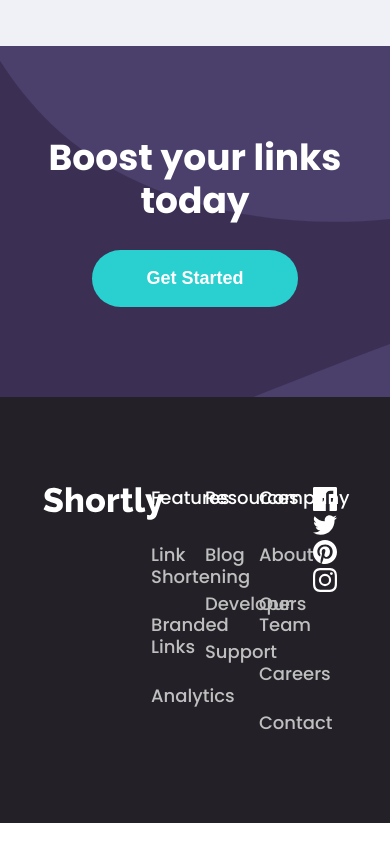
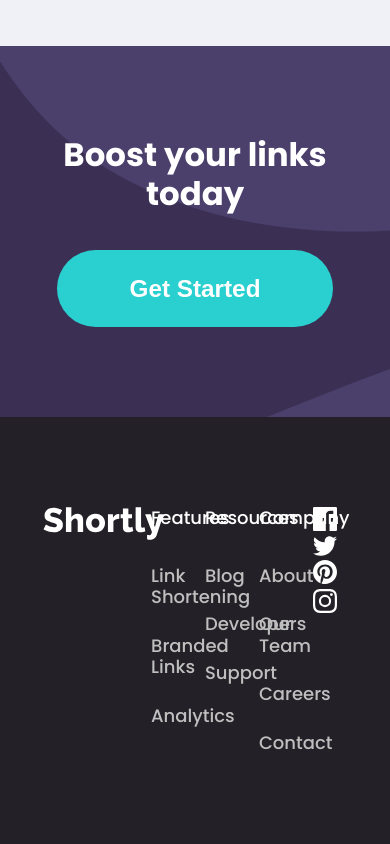
Before and after one commit to uchedotphp/url-shortener, a Vue app: page / in a window 390 px wide. Shown: the part 2699-3543 px from the top of the page. Before the commit the page ends 3522 px from the top, so only its background shows below. Built offline with nearby package versions, Linux system fonts and the light colour scheme.

Commit message:
done with GetStartedSection.vue component

```diff
--- a/src/components/GetStartedSection.vue
+++ b/src/components/GetStartedSection.vue
@@ -14,6 +14,12 @@ export default {
 </script>
 
 <style lang="scss" scoped>
+@media (max-width: 500px) {
+  .content {
+    font-size: 0.9em;
+  }
+}
+
 .getStarted {
   margin-top: 0;
   background-color: hsl(257, 27%, 26%);
@@ -26,9 +32,14 @@ export default {
 .content {
   max-width: 500px;
   text-align: center;
+  padding: 0 1.2em;
 }
 
 .content h1 {
   color: #fff;
 }
+
+.content > button {
+  font-size: 1.5em;
+}
 </style>
--- a/src/components/MenuHeader.vue
+++ b/src/components/MenuHeader.vue
@@ -79,12 +79,14 @@ export default {
   }
 
   .topnav #myLinks {
-    // display: none;
     background: hsl(257, 27%, 26%);
     border-radius: 15px;
     padding: 2.5em 2em;
+    width: 78vmin;
     text-align: center;
     margin-top: 1em;
+    position: fixed;
+    z-index: 1;
   }
 
   .topnav a {
```
